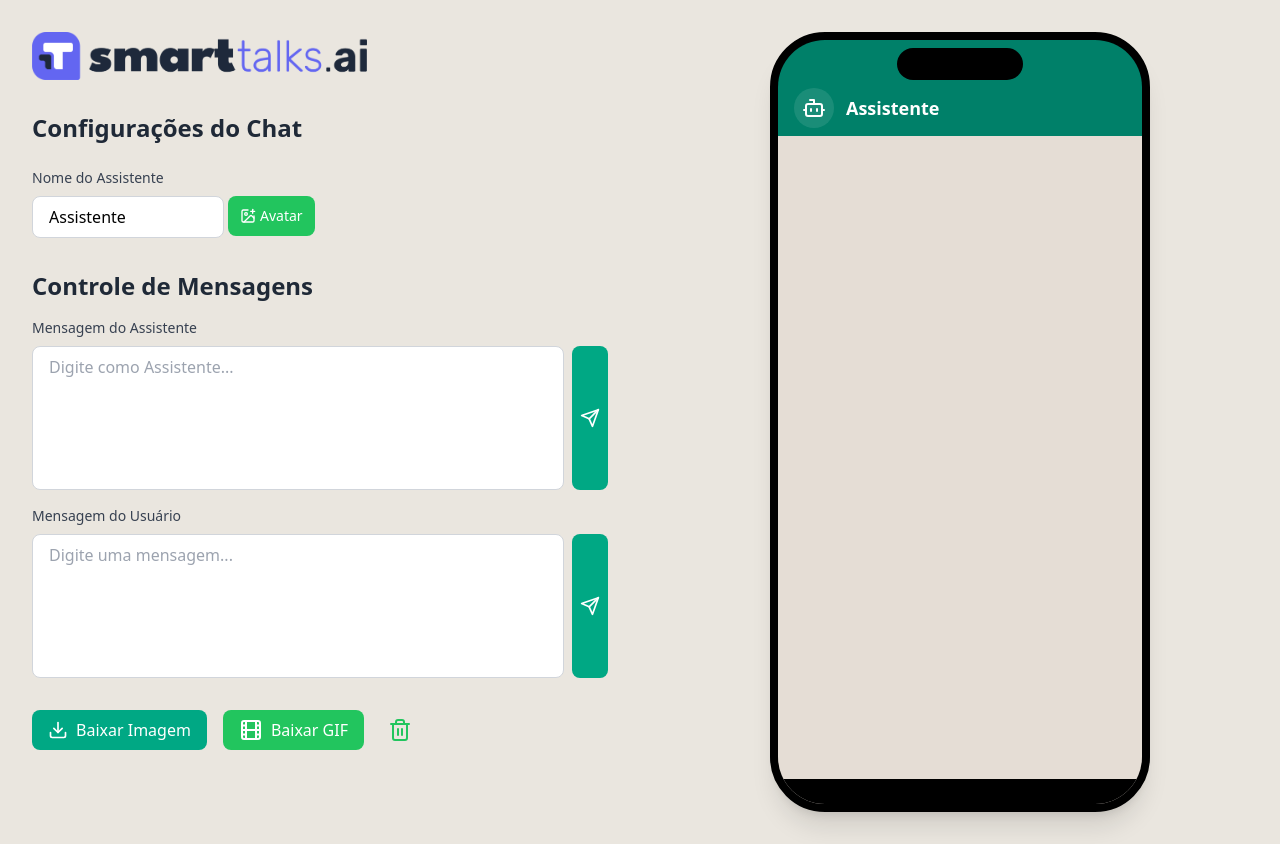
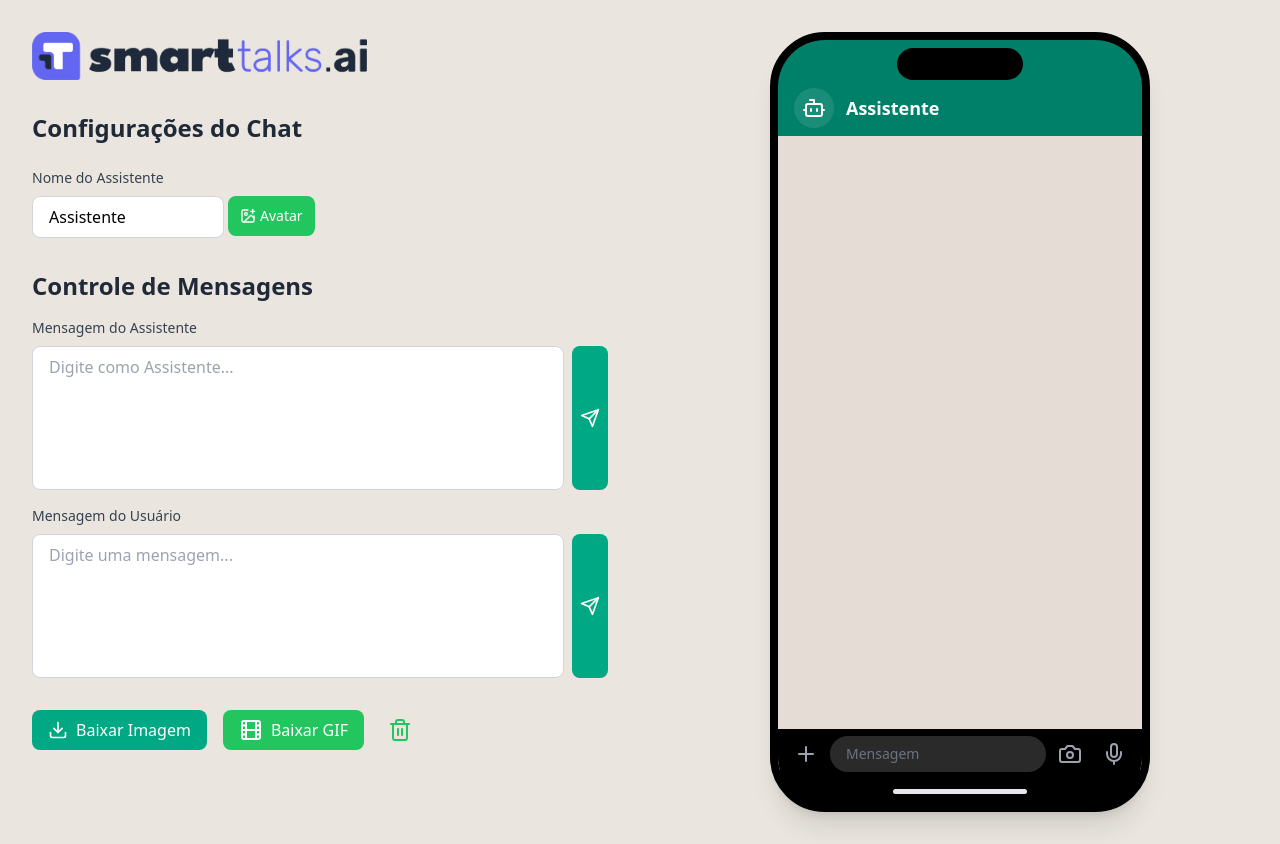
Before and after one commit to Protospi/chat-press, a React (Vite) app: page / in a window 1280 px wide. Built offline with nearby package versions, Linux system fonts and the light colour scheme.

Commit message:
wip: bottom dialog input static bar

```diff
--- a/src/App.tsx
+++ b/src/App.tsx
@@ -5,7 +5,7 @@ import { NameInput } from './components/NameInput';
 import { ChatHeader } from './components/ChatHeader';
 import { AvatarInput } from './components/AvatarInput';
 import { DownloadButton } from './components/DownloadButton';
-import { Trash2, Download, Film } from 'lucide-react';
+import { Trash2, Download, Film, Plus, Camera, Mic } from 'lucide-react';
 import * as gifshot from 'gifshot';
 import html2canvas from 'html2canvas';
 
@@ -178,10 +178,10 @@ function App() {
 
           <ChatHeader avatarUrl={avatarUrl} name={assistantName} />
 
-          {/* Messages Container */}
+          {/* Messages Container - adjusted height calculation */}
           <div
             ref={messagesContainerRef}
-            className="h-[calc(100%-85px)] overflow-y-auto p-4 bg-[#e5ddd5]"
+            className="h-[calc(100%-130px)] overflow-y-auto p-4 bg-[#e5ddd5]"
           >
             <div className="max-w-[380px] mx-auto">
               {messages.map((msg, index) => (
@@ -194,8 +194,26 @@ function App() {
             </div>
           </div>
 
-          {/* Bottom Black Rectangle */}
-          <div className="absolute bottom-0 left-0 right-0 h-[25px] bg-black"></div>
+          {/* Static Input Bar - reduced padding and height */}
+          <div className="absolute bottom-[25px] left-0 right-0 h-[50px] bg-black px-2 py-1 flex items-center gap-1">
+            <button className="p-2 text-gray-400">
+              <Plus size={24} />
+            </button>
+            <div className="flex-1 bg-[#2a2a2a] rounded-full h-9 px-4 flex items-center">
+              <span className="text-gray-500 text-sm">Mensagem</span>
+            </div>
+            <button className="p-2 text-gray-400">
+              <Camera size={24} />
+            </button>
+            <button className="p-2 text-gray-400">
+              <Mic size={24} />
+            </button>
+          </div>
+
+          {/* iPhone Home Indicator - slightly reduced height */}
+          <div className="absolute bottom-0 left-0 right-0 h-[25px] bg-black flex items-center justify-center">
+            <div className="w-[134px] h-[5px] bg-gray-200 rounded-full"></div>
+          </div>
         </div>
       </div>
     </div>
```
